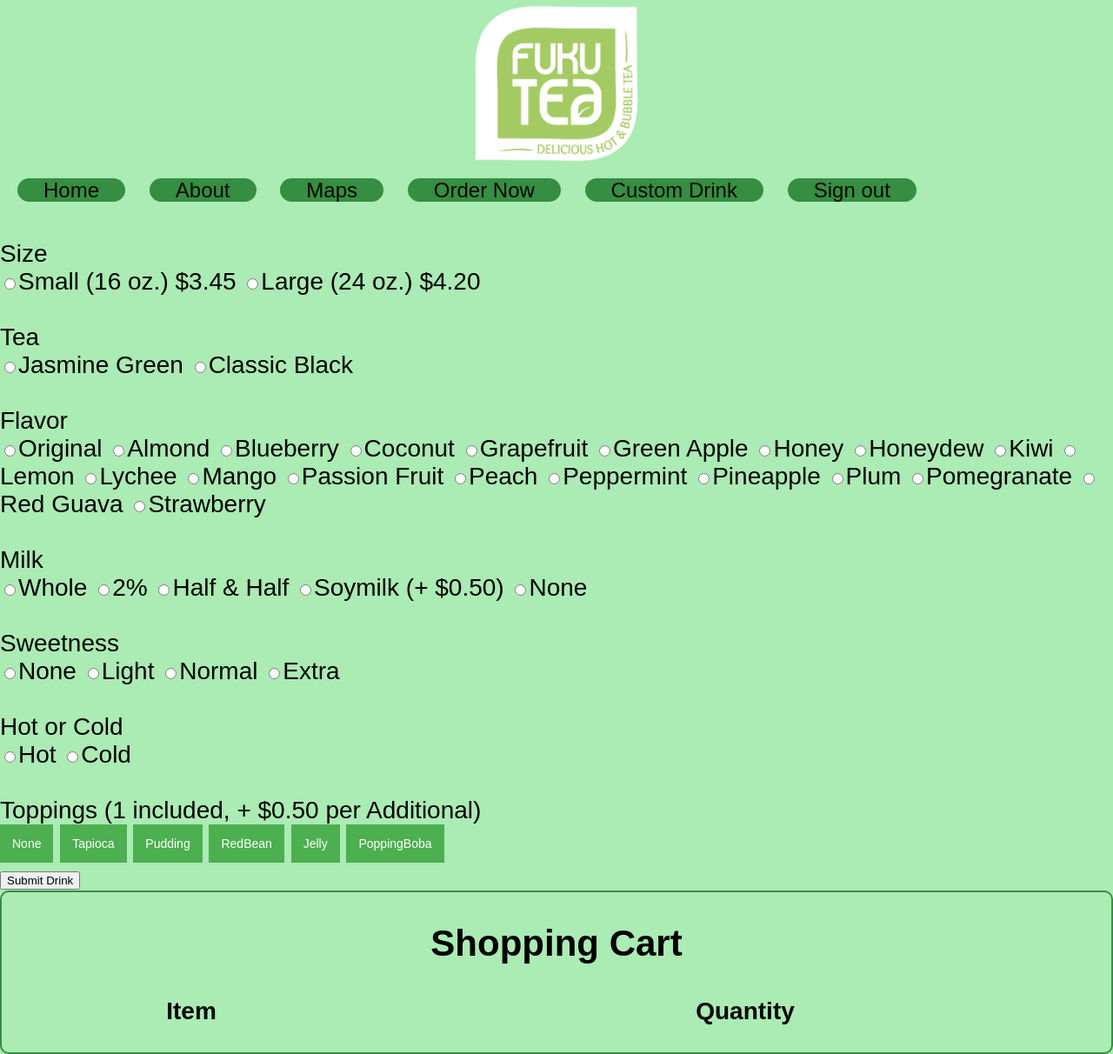
After one commit to crkolimago/WebDev1520, a Flask app: page /customDrink in a window 1280 px wide. The commit adds this page. Shown: the whole page at 87% size. Run offline with Flask 2, Linux system fonts and the light colour scheme; lists and menus that the app fills with data are empty.

Commit message:
fixed id logic, added customdirnks

```diff
--- a/main.py
+++ b/main.py
@@ -15,9 +15,15 @@ CUR_USER = None
 
 app = Flask(__name__)
 
+
 @app.route('/')
 def root():
     return render_template("fukuPage.html")
+
+
+@app.route('/customDrink')
+def customDrink():
+    return render_template('customDrink.html')
 
 
 @app.route('/tokenSignIn', methods=['POST'])
@@ -58,6 +64,7 @@ def tokenSignOut():
     log("user has been signed out")
     return render_template("fukuPage.html")
 
+
 def log(msg):
     """Log a simple message."""
     # Look at: https://console.cloud.google.com/logs to see your logs.
@@ -93,7 +100,7 @@ def load_sli_items():
 @app.route('/menu.html')
 def menu():
     global CUR_USER
-    if CUR_USER is None or CUR_USER.userId != '107547848533480653521' or CUR_USER.userId != '112301482083727417023' :
+    if CUR_USER is None or CUR_USER.userId != '107547848533480653521' and CUR_USER.userId != '112301482083727417023':
         return render_template('menu.html', admin="false")
     else:
         return render_template('menu.html', admin="true")
--- /dev/null
+++ b/static/js/customDrink.js
@@ -0,0 +1,119 @@
+drink = new Drink("", "", "", "", "", "", [], 0);
+var toppingsList = ["No Toppings"];
+
+function Drink(size, tea, flavor, milk, sweetness, temp, toppings, price) {
+    this.size = size;
+    this.tea = tea;
+    this.flavor = flavor;
+    this.milk = milk;
+    this.sweetness = sweetness;
+    this.temp = temp;
+    this.toppings = toppingsList;
+    this.price = price;
+}
+
+function confirmDrink(form) {
+    var sizes = form.elements["size"];
+    for (var i = 0; i < sizes.length; i++) {
+        if (sizes[i].checked) {
+            var size = sizes[i].value;
+            drink.size = size;
+            if (size === "Small")
+                drink.price = 3.45;
+            else if (size === "Large")
+                drink.price = 4.20;
+            break;
+        }
+    }
+
+    var teas = form.elements["tea"];
+    for (var i = 0; i < teas.length; i++) {
+        if (teas[i].checked) {
+            var tea = teas[i].value;
+            drink.tea = tea;
+            break;
+        }
+    }
+
+    var flavors = form.elements["flavor"];
+    for (var i = 0; i < flavors.length; i++) {
+        if (flavors[i].checked) {
+            var flavor = flavors[i].value;
+            drink.flavor = flavor;
+            break;
+        }
+    }
+
+    var milks = form.elements["milk"];
+    for (var i = 0; i < milks.length; i++) {
+        if (milks[i].checked) {
+            var milk = milks[i].value;
+            drink.milk = milk;
+            if (milk === "Soymilk")
+                drink.price += .50;
+            break;
+        }
+    }
+
+    var sweetnesses = form.elements["sweetness"];
+    for (var i = 0; i < sweetnesses.length; i++) {
+        if (sweetnesses[i].checked) {
+            var sweetness = sweetnesses[i].value;
+            drink.sweetness = sweetness;
+            break;
+        }
+    }
+
+    var temps = form.elements["temp"];
+    for (var i = 0; i < temps.length; i++) {
+        if (temps[i].checked) {
+            var temp = temps[i].value;
+            drink.temp = temp;
+            break;
+        }
+    }
+
+    drink.toppings = toppingsList;
+    for (var t in toppingsList) {
+        drink.price += .50;
+    }
+    console.log("price: " + drink.price);
+
+    if (drink.size === "" || drink.tea == "" || drink.flavor === '' || drink.milk === "" || drink.sweetness === "" || drink.temp === "") {
+        alert("Your Drink Order Form Isn't Complete!");//how to not refresh the page?
+    } else {
+        var drink_as_string = '';
+        for (var property in drink) {
+            drink_as_string += drink[property] + ", ";
+        }
+        console.log(drink_as_string);
+        alert(drink_as_string);
+        var item_id = "item-".concat("Custom Drink");
+        var quantity_id = "quantity-".concat("Custom Drink");
+        var table = document.getElementById("cart_table");
+        var row = table.insertRow(1);
+        var item_cell = row.insertCell(0);
+        var quantity_cell = row.insertCell(1);
+        var quantity_input = document.createElement("input");
+        quantity_input.type = "number";
+        quantity_input.setAttribute('min', 0);
+        quantity_input.setAttribute('max', 30);
+        quantity_input.value = "1";
+        item_cell.innerHTML = "Your Drink: " + drink_as_string;
+        item_cell.setAttribute('id', item_id);
+        quantity_cell.setAttribute('id', quantity_id);
+        quantity_cell.appendChild(quantity_input);
+    }
+}
+
+function addTopping(topping) {
+    if (toppingsList.includes("No Toppings")) {
+        toppingsList.pop();
+    }
+    if (toppingsList.includes(topping)) {
+        console.log("Cannot include multiple of the same topping.");
+    } else {
+        toppingsList.push(topping);
+    }
+    console.log(toppingsList);
+}
--- /dev/null
+++ b/static/styles/customDrinkStyle.css
@@ -0,0 +1,122 @@
+.topping {
+  background-color: #4CAF50;
+  color: white;
+  padding: 14px;
+  font-size: 14px;
+  border: none;
+}
+.dropdown {
+  position: relative;
+  display: inline-block;
+}
+.dropdown-content {
+  display: none;
+  position: absolute;
+  background-color: #f1f1f1;
+  min-width: 160px;
+  box-shadow: 0px 8px 16px 0px rgba(0,0,0,0.2);
+  z-index: 1;
+}
+.dropdown-content a {
+  color: black;
+  padding: 12px 16px;
+  text-decoration: none;
+  display: block;
+}
+.dropdown-content a:hover {
+  background-color: #ddd;
+}
+.dropdown:hover .dropdown-content {
+  display: block;
+}
+.dropdown:hover .dropbtn {
+  background-color: #3e8e41;
+}
+.grid-container {
+  display: grid;
+  position: relative;
+  margin: 0;
+  padding: 0;
+}
+body {
+  margin: 0;
+  font-size: 28px;
+  font-family: Arial, Helvetica, sans-serif;
+  background-color:  #abebb4;
+}
+.content {
+  position: relative;
+  margin: 0;
+  font-size: 28px;
+  font-family: Arial, Helvetica, sans-serif;
+  background-repeat: no-repeat;
+  background-size: cover;
+}
+#logo {
+  display: block;
+  margin-left: auto;
+  margin-right: auto;
+  width: 15%;
+  height: 15%;
+}
+#navbar {
+  overflow: hidden;
+  background-color: none;
+  border-radius: 30px;
+  padding: 10px;
+}
+#navbar a {
+  float: center;
+  color: #050505;
+  text-align: center;
+  padding-left: 30px ;
+  padding-right: 30px ;
+  text-decoration: none;
+  font-size: 24px;
+  border-radius: 30px;
+  background-color: #358e41;
+  margin: 10px;
+}
+#navbar a:hover {
+  background-color: #5f765c;
+  color: black;
+  border-radius:30px;
+}
+.header2 {
+  text-align: center;
+}
+.cart {
+  border: 2px solid  #358e41;
+  border-radius: 10px;
+}
+#cart_table {
+  width: 100%;
+}
+.cart_button {
+  position: fixed;
+  bottom: 15%;
+}
+ul#cart_list {
+	list-style-type: none;
+}
+.item {
+	border-radius: 15px;
+	border: 1px solid white;
+}
+.item:hover {
+	border-radius: 15px;
+	border: 1px solid  #99a3a4;
+}
+img {
+	width: 100%;
+	height: auto;
+}
+.item_button {
+	width: 140px;
+  height: 30px;
+	border-radius:10px;
+	background-color: #358e41;
+}
+.item_button:hover {
+	background-color:  #5f765c;
+}
--- a/static/styles/fukuStyle.css
+++ b/static/styles/fukuStyle.css
@@ -2,7 +2,7 @@ body {
     margin: 0;
     font-size: 28px;
     font-family: Arial, Helvetica, sans-serif;
-    background-color:  #b7edb1;
+    background-color:  #abebb4;
   }
   .content{
     position: relative;
@@ -43,7 +43,7 @@ body {
     font-weight: bold;
     font: Roboto;
     text-shadow: -1px black;
-    color: rgb(144, 177, 106);
+    color: #358e41;
   }
   .header {
     background-color: #f1f1f1;
@@ -67,7 +67,7 @@ body {
     text-decoration: none;
     font-size: 24px;
     border-radius: 30px;
-    background-color: #5d9e56;
+    background-color: #358e41;
     margin: 10px;
   }
 
--- /dev/null
+++ b/templates/customDrink.html
@@ -0,0 +1,106 @@
+<!DOCTYPE html>
+<html>
+  <head>
+    <title>Custom Drink Order Form</title>
+    <link rel="stylesheet" type="text/css" href="static/styles/customDrinkStyle.css">
+    <meta charset="utf-8"/>
+  </head>
+  <body>
+    <div class="content">
+      <img id = "logo" src="static/img/fukuLogo.png" >
+      <div id="navbar">
+      <a class="navbutton" href="/">Home</a>
+      <a class="navbutton" href=#userWelcome>About</a>
+      <a class="navbutton" href=#map>Maps</a>
+      <a class="navbutton" href="/menu.html">Order Now</a>
+      <a class="navbutton" href="/customDrink">Custom Drink</a>
+      <a href="javascript:void(0);" onclick="signOut();">Sign out</a>
+    </div>
+      <div class="grid-container">
+            <form name="customDrinkForm" id="customDrinkForm" action="#">
+                <br>Size<br>
+                <input type="radio" name="size" id="Small" value="Small">Small (16 oz.) $3.45
+                <input type="radio" name="size" id="Large" value="Large">Large (24 oz.) $4.20
+                <br><br>Tea<br>
+                <input type="radio" name="tea" id="Jasmine Green" value="Jasmine Green">Jasmine Green
+                <input type="radio" name="tea" id="Classic Black" value="Classic Black">Classic Black
+                <br><br>Flavor<br>
+                <input type="radio" name="flavor" value="Original">Original
+                <input type="radio" name="flavor" value="Almond">Almond
+                <input type="radio" name="flavor" value="Blueberry">Blueberry
+                <input type="radio" name="flavor" value="Coconut">Coconut
+                <input type="radio" name="flavor" value="Grapefruit">Grapefruit
+                <input type="radio" name="flavor" value="GreenApple">Green Apple
+                <input type="radio" name="flavor" value="Honey">Honey
+                <input type="radio" name="flavor" value="Honeydew">Honeydew
+                <input type="radio" name="flavor" value="Kiwi">Kiwi
+                <input type="radio" name="flavor" value="Lemon">Lemon
+                <input type="radio" name="flavor" value="Lychee">Lychee
+                <input type="radio" name="flavor" value="Mango">Mango
+                <input type="radio" name="flavor" value="PassionFruit">Passion Fruit
+                <input type="radio" name="flavor" value="Peach">Peach
+                <input type="radio" name="flavor" value="Peppermint">Peppermint
+                <input type="radio" name="flavor" value="Pineapple">Pineapple
+                <input type="radio" name="flavor" value="Plum">Plum
+                <input type="radio" name="flavor" value="Pomegranate">Pomegranate
+                <input type="radio" name="flavor" value="Red Guava">Red Guava
+                <input type="radio" name="flavor" value="Strawberry">Strawberry
+                <br><br>Milk<br>
+                <input type="radio" name="milk" value="Whole Milk">Whole
+                <input type="radio" name="milk" value="2% Milk">2%
+                <input type="radio" name="milk" value="Half & Half">Half & Half
+                <input type="radio" name="milk" value="Soymilk">Soymilk (+ $0.50)
+                <input type="radio" name="milk" value="No Milk">None
+                <br><br>Sweetness<br>
+                <input type="radio" name="sweetness" value="No Sweetness">None
+                <input type="radio" name="sweetness" value="Light Sweetness">Light
+                <input type="radio" name="sweetness" value="Normal Sweetness">Normal
+                <input type="radio" name="sweetness" value="Extra Sweetness">Extra
+                <br><br>Hot or Cold<br>
+                <input type="radio" name="temp" value="Hot">Hot
+                <input type="radio" name="temp" value="Cold">Cold<br>
+									<br>Toppings (1 included, + $0.50 per Additional)<br>
+									<input type="button" class="topping" value="None">
+									<input type="button" class="topping" id="Tapioca" onclick="addTopping(this.id)" value="Tapioca">
+									<input type="button" class="topping" id="Pudding" onclick="addTopping(this.id)" value="Pudding">
+									<input type="button" class="topping" id="RedBean" onclick="addTopping(this.id)" value="RedBean">
+                  <div class="dropdown">
+										<button class="topping">Jelly</button>
+										<div class="dropdown-content">
+											<a href="#" id="Lychee" onclick="addTopping(this.id)">Lychee</a>
+    									<a href="#" id="GrassJelly" onclick="addTopping(this.id)">Grass Jelly</a>
+                      <a href="#" id="Mango" onclick="addTopping(this.id)">Mango</a>
+                      <a href="#" id="Strawberry" onclick="addTopping(this.id)">Strawberry</a>
+										</div>
+									</div>
+                  <div class="dropdown">
+										<button class="topping">PoppingBoba</button>
+										<div class="dropdown-content">
+											<a href="#" id="Lychee" onclick="addTopping(this.id)">Lychee</a>
+                      <a href="#" id="Mango" onclick="addTopping(this.id)">Mango</a>
+                      <a href="#" id="Strawberry" onclick="addTopping(this.id)">Strawberry</a>
+                      <a href="#" id="Kiwi" onclick="addTopping(this.id)">Kiwi</a>
+										</div>
+									</div>
+                <br>
+                <button onclick="confirmDrink(customDrinkForm)">Submit Drink</button>
+            </form>
+				<div class="cart">
+          <div><h2 class="header2">Shopping Cart</h2></div>
+          <div>
+          <table id="cart_table">
+            <tr>
+              <th>Item</th><th class='quantity'>Quantity</th>
+            </tr>
+          </table>
+          <!-- <ul id="cart_list"></ul> -->
+          </div>
+          <p id="price"></p>
+          <p id="tax"></p>
+          <p id="total"></p>
+	      </div><!-- cart div -->
+		  </div><!-- grid container div -->
+    </div><!-- content div -->
+    <script src="static/js/customDrink.js?v2.3"></script>
+  </body>
+<html>
--- a/templates/fukuPage.html
+++ b/templates/fukuPage.html
@@ -23,6 +23,7 @@
       <a class="navbutton" href=#userWelcome>About</a>
       <a class="navbutton" href=#map>Maps</a>
       <a class="navbutton" href="/menu.html">Order Now</a>
+      <a class="navbutton" href="/customDrink">Custom Drink</a>
       <a href="javascript:void(0);" onclick="signOut();">Sign out</a>
     </div>
     <div id="about">
```
